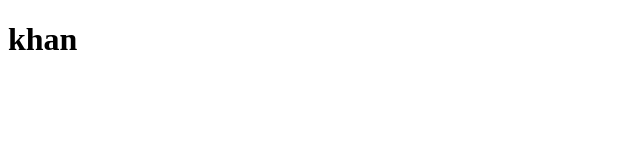
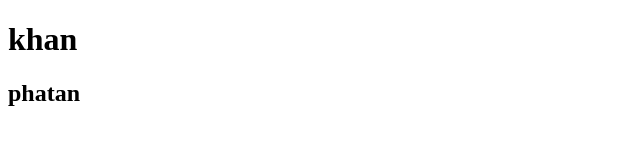
Before and after one commit to NoorUlAinKhannn/khan, a plain HTML site: page index.html in a window 1280 px wide. Shown: the whole page, without its empty margins (0-640 px from the left). Drawn offline with Linux system fonts and the light colour scheme.

Commit message:
Update index.html

```diff
--- a/index.html
+++ b/index.html
@@ -8,5 +8,6 @@
 </head>
 <body>
     <h1>khan</h1>
+    <h2>phatan</h2>
 </body>
 </html>
```
